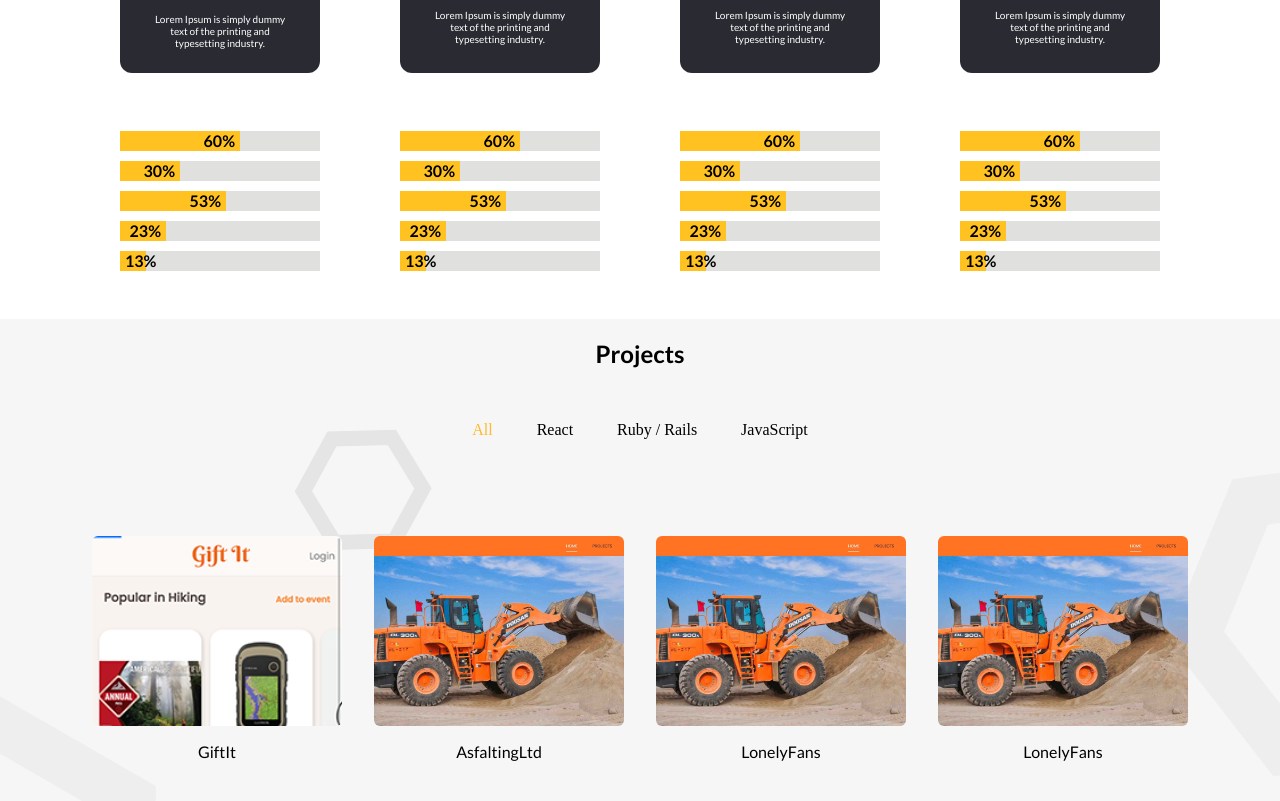
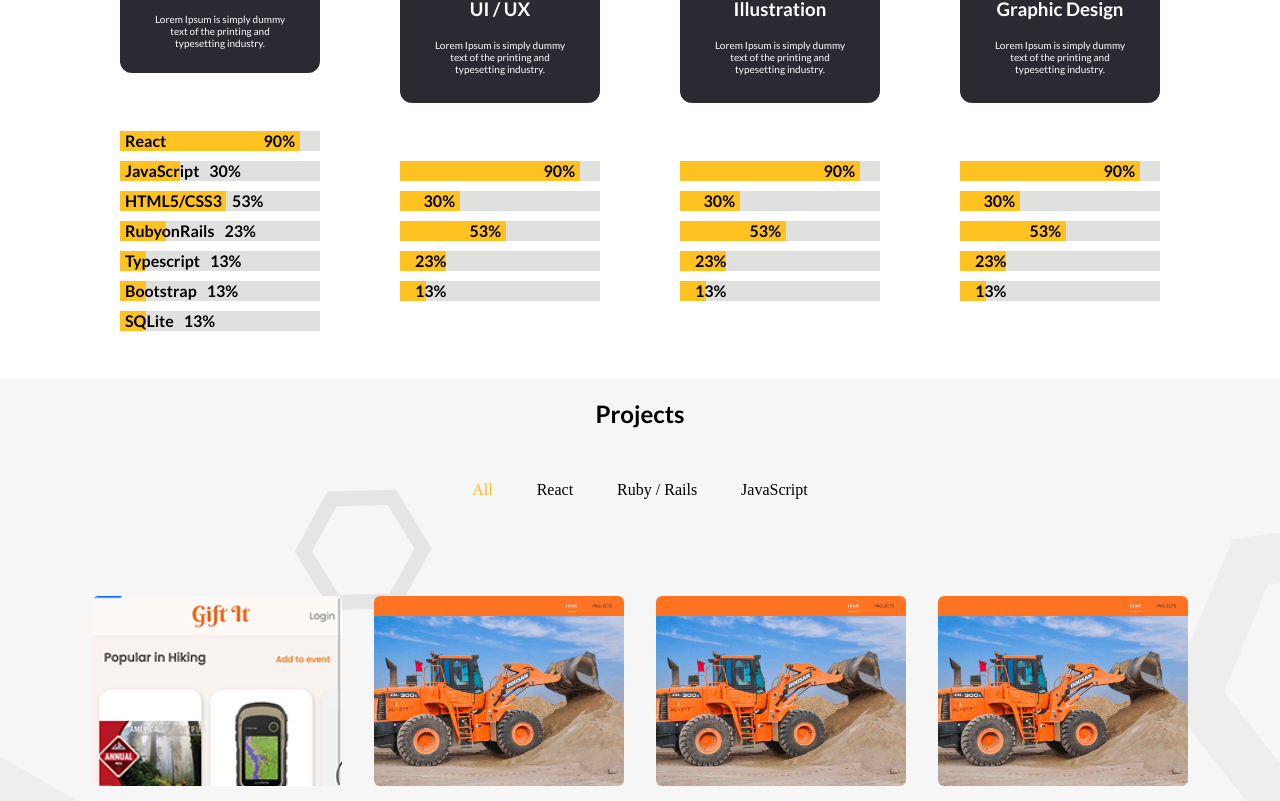
Before and after one commit to tielass/portfolio-website, a React (Create React App) app: page / in a window 1280 px wide. Shown: the part 3979-4780 px from the top of the page. Built offline with nearby package versions, Linux system fonts and the light colour scheme.

Commit message:
skills data added

```diff
--- a/src/components/ProgressBar.jsx
+++ b/src/components/ProgressBar.jsx
@@ -1,7 +1,8 @@
 import React from 'react'
+import '../style/ProgressBar.css'
 
 const ProgressBar = (props) => {
-  const { bgcolor, completed } = props;
+  const { bgcolor, completed, skill } = props;
 
   const containerStyles = {
     height: 20,
@@ -28,7 +29,8 @@ const ProgressBar = (props) => {
 
   return (
     <div style={containerStyles}>
-      <div style={fillerStyles}>
+      <div style={fillerStyles} className='progress--bar--container'>
+        <span style={labelStyles}>{skill}</span>
         <span style={labelStyles}>{`${completed}%`}</span>
       </div>
     </div>
--- a/src/components/Skills.jsx
+++ b/src/components/Skills.jsx
@@ -5,6 +5,7 @@ import JavascriptIcon from '@mui/icons-material/Javascript';
 import DrawIcon from '@mui/icons-material/Draw';
 import DesignServicesOutlinedIcon from '@mui/icons-material/DesignServicesOutlined';
 import ColorLensOutlinedIcon from '@mui/icons-material/ColorLensOutlined';
+import { softwareSkills } from '../helpers/softwareSkills'
 
 function Skills() {
 
@@ -15,7 +16,7 @@ function Skills() {
   }, []);
 
   const testData = [
-    { bgcolor: "#FFC221", completed: 60 },
+    { bgcolor: "#FFC221", completed: 90, skill: 'React'},
     { bgcolor: "#FFC221", completed: 30 },
     { bgcolor: "#FFC221", completed: 53 },
     { bgcolor: "#FFC221", completed: 23 },
@@ -37,8 +38,8 @@ function Skills() {
             </div>
           </div>
           <div className="skills--progress">
-            {testData.map((item, idx) => (
-              <ProgressBar key={idx} bgcolor={item.bgcolor} completed={item.completed} />
+            {softwareSkills.map((item, idx,) => (
+              <ProgressBar key={idx} bgcolor={item.bgcolor} completed={item.completed} skill={item.skill}/>
             ))}
           </div>
         </div>
--- /dev/null
+++ b/src/helpers/softwareSkills.js
@@ -0,0 +1,9 @@
+export const softwareSkills = [
+  { bgcolor: "#FFC221", completed: 90, skill: 'React'},
+  { bgcolor: "#FFC221", completed: 30, skill: 'JavaScript'},
+  { bgcolor: "#FFC221", completed: 53, skill: 'HTML5/CSS3'},
+  { bgcolor: "#FFC221", completed: 23, skill: 'RubyonRails'},
+  { bgcolor: "#FFC221", completed: 13, skill: 'Typescript'},
+  { bgcolor: "#FFC221", completed: 13, skill: 'Bootstrap'},
+  { bgcolor: "#FFC221", completed: 13, skill: 'SQLite'},
+];
--- /dev/null
+++ b/src/style/ProgressBar.css
@@ -0,0 +1,5 @@
+.progress--bar--container {
+  display: flex;
+  justify-content: space-between;
+  align-items: center;
+}
--- a/src/style/Projects.css
+++ b/src/style/Projects.css
@@ -5,7 +5,7 @@
   align-items: center;
   background-color: #EFEFEF;
   background: url('../images/lightmode-bg.svg');
-  background-repeat: no-repeat;
+  background-repeat: repeat;
   background-position: center top;
 }
 
```
Also changed, not shown: src/helpers/illustrationSkills.js (added, +7 -0 lines), src/helpers/uiuxSkills.js (added, +7 -0 lines), src/helpers/visualDesignSkills.js (added, +7 -0 lines).
